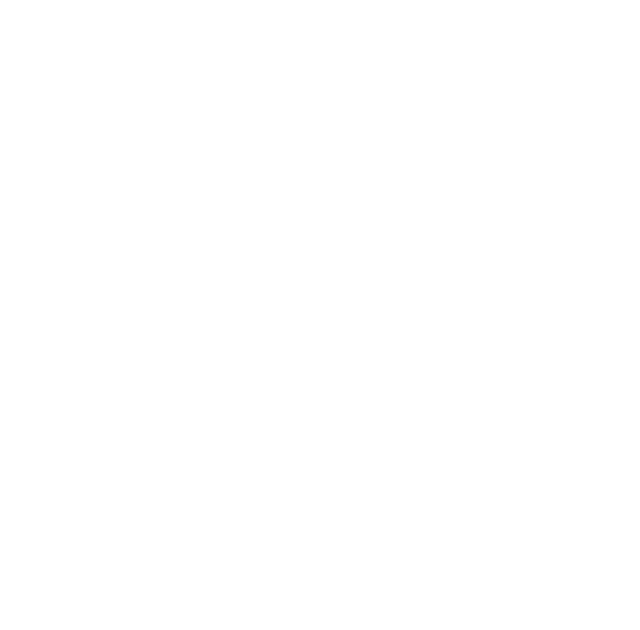
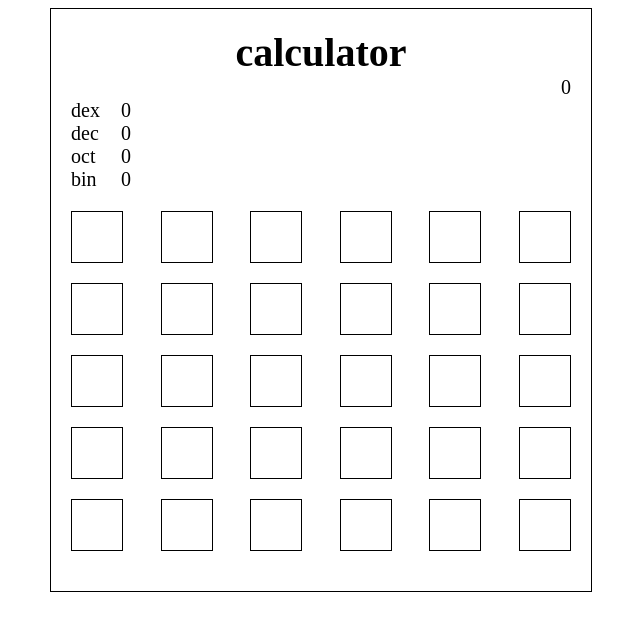
Before and after one commit to kevinptt0323/softdev-hw1, a plain HTML site: page index.html in a window 1280 px wide. Shown: the whole page, without its empty margins (319-959 px from the left). Drawn offline with Linux system fonts and the light colour scheme.

Commit message:
finish main layout

```diff
--- a/index.html
+++ b/index.html
@@ -8,12 +8,57 @@
 
 <body>
 	<div class="calc">
-		<div class="title"></div>
+		<div class="title">calculator</div>
 		<div class="display">
-			<div class="main"></div>
-			<div class="bases"></div>
+			<div class="main">0</div>
+			<div class="bases">
+				<div class="base dex">0</div>
+				<div class="base dec">0</div>
+				<div class="base oct">0</div>
+				<div class="base bin">0</div>
+			</div>
 		</div>
 		<div class="buttons">
+			<div class="row">
+				<div class="button"></div>
+				<div class="button"></div>
+				<div class="button"></div>
+				<div class="button"></div>
+				<div class="button"></div>
+				<div class="button"></div>
+			</div>
+			<div class="row">
+				<div class="button"></div>
+				<div class="button"></div>
+				<div class="button"></div>
+				<div class="button"></div>
+				<div class="button"></div>
+				<div class="button"></div>
+			</div>
+			<div class="row">
+				<div class="button"></div>
+				<div class="button"></div>
+				<div class="button"></div>
+				<div class="button"></div>
+				<div class="button"></div>
+				<div class="button"></div>
+			</div>
+			<div class="row">
+				<div class="button"></div>
+				<div class="button"></div>
+				<div class="button"></div>
+				<div class="button"></div>
+				<div class="button"></div>
+				<div class="button"></div>
+			</div>
+			<div class="row">
+				<div class="button"></div>
+				<div class="button"></div>
+				<div class="button"></div>
+				<div class="button"></div>
+				<div class="button"></div>
+				<div class="button"></div>
+			</div>
 		</div>
 	</div>
 </body>
--- a/style.css
+++ b/style.css
@@ -0,0 +1,44 @@
+.calc {
+	width: 100%;
+	max-width: 500px;
+	margin: auto;
+	padding: 20px;
+	font-size: 20px;
+	border: 1px solid #000;
+}
+
+.title {
+	font-size: 2em;
+	font-weight: bold;
+	text-align: center;
+}
+
+.display .main {
+	text-align: right;
+}
+
+.display .base:before {
+	display: inline-block;
+	width: 50px;
+}
+.display .base.dex:before { content: 'dex'; }
+.display .base.dec:before { content: 'dec'; }
+.display .base.oct:before { content: 'oct'; }
+.display .base.bin:before { content: 'bin'; }
+
+.row {
+	display: flex;
+	flex-flow: row wrap;
+	justify-content: space-between;
+}
+
+.buttons > div {
+	margin: 20px 0;
+}
+
+.button {
+	display: border-box;
+	width: 50px;
+	height: 50px;
+	border: 1px solid #000;
+}
```
